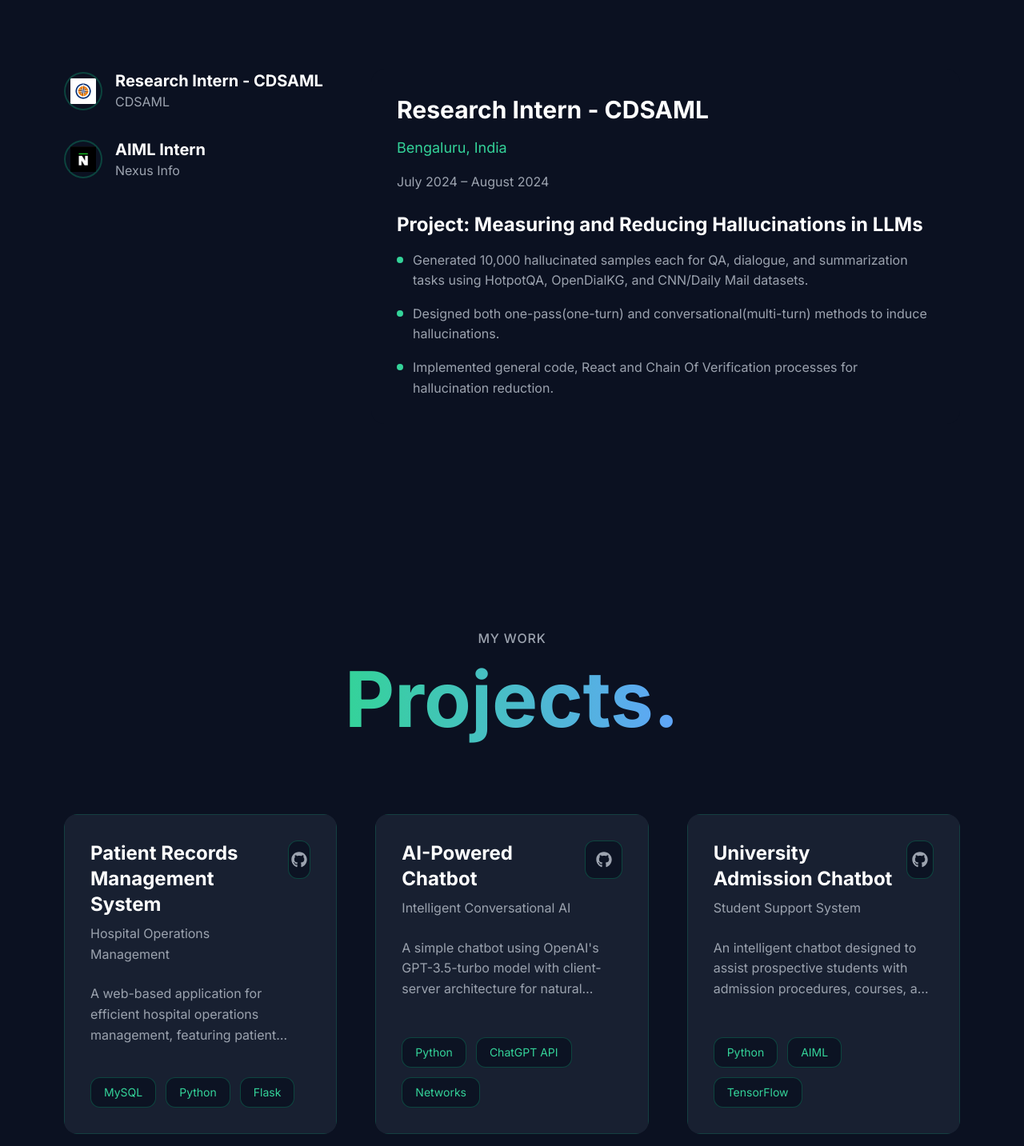
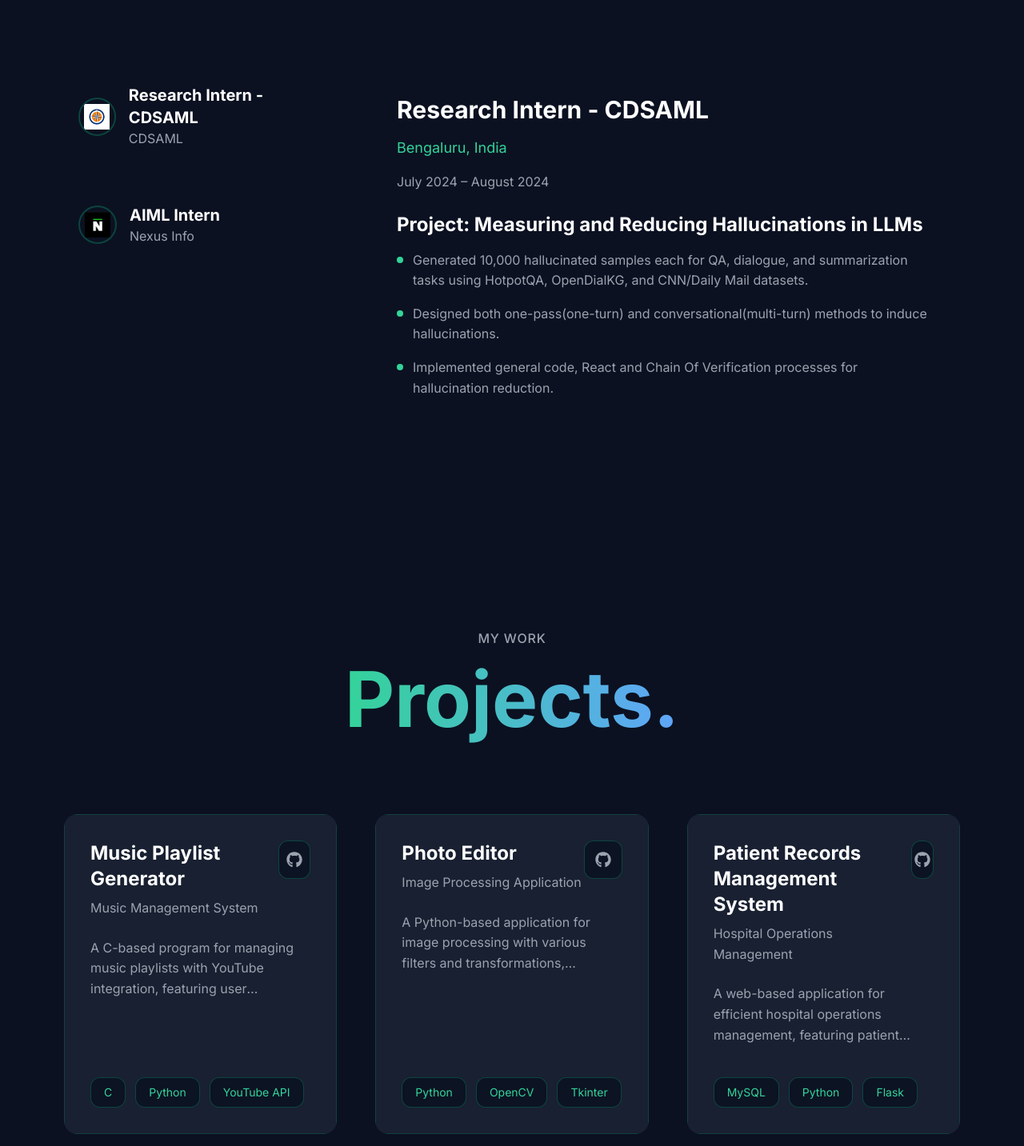
Before and after one commit to meghajbhat/portfolio, a Next.js app: page / in a window 1280 px wide. Shown: the part 2017-3450 px from the top of the page at 80% size. Built offline with nearby package versions, Linux system fonts and the light colour scheme.

Commit message:
project ui change8

```diff
--- a/app/globals.css
+++ b/app/globals.css
@@ -249,3 +249,13 @@
 .text-[#8B5CF6] {
   text-shadow: 0 0 10px rgba(139, 92, 246, 0.3);
 }
+
+/* Work Experience Active State */
+.active-company div {
+  border-color: rgb(16 185 129 / 0.5) !important;
+  background-color: rgb(26 35 51 / 0.5) !important;
+}
+
+.active-company h3 {
+  color: rgb(52 211 153) !important;
+}
--- a/app/page.tsx
+++ b/app/page.tsx
@@ -48,7 +48,7 @@ export default function Home() {
                 <FaGithub className="text-2xl" />
               </a>
               <a
-                href="https://linkedin.com/in/meghajbhat"
+                href="https://www.linkedin.com/in/megha-bhat-20baaa293/"
                 target="_blank"
                 className="w-14 h-14 rounded-2xl bg-[#1A2333]/80 backdrop-blur-sm flex items-center justify-center hover:bg-emerald-500 transition-all duration-300 hover:scale-110"
               >
@@ -162,10 +162,14 @@ export default function Home() {
               <button onClick={() => {
                 const cdsamlDetails = document.getElementById('cdsaml-details');
                 const nexusDetails = document.getElementById('nexus-details');
+                const cdsamlButton = document.getElementById('cdsaml-button');
+                const nexusButton = document.getElementById('nexus-button');
                 if (cdsamlDetails) cdsamlDetails.classList.remove('hidden');
                 if (nexusDetails) nexusDetails.classList.add('hidden');
-              }} className="w-full">
-                <div className="group flex items-center gap-4 cursor-pointer">
+                if (cdsamlButton) cdsamlButton.classList.add('active-company');
+                if (nexusButton) nexusButton.classList.remove('active-company');
+              }} className="w-full" id="cdsaml-button">
+                <div className="group flex items-center gap-4 cursor-pointer p-4 rounded-xl border-2 border-transparent hover:border-emerald-500/30 hover:bg-[#1A2333]/50 transition-all duration-300">
                   <div className="w-12 h-12 rounded-full bg-[#0B1121] border-2 border-emerald-500/30 flex items-center justify-center overflow-hidden">
                     <img src="/images/projects/pes-logo.png" alt="CDSAML" className="w-8 h-8 object-contain" />
                   </div>
@@ -179,10 +183,14 @@ export default function Home() {
               <button onClick={() => {
                 const cdsamlDetails = document.getElementById('cdsaml-details');
                 const nexusDetails = document.getElementById('nexus-details');
+                const cdsamlButton = document.getElementById('cdsaml-button');
+                const nexusButton = document.getElementById('nexus-button');
                 if (nexusDetails) nexusDetails.classList.remove('hidden');
                 if (cdsamlDetails) cdsamlDetails.classList.add('hidden');
-              }} className="w-full">
-                <div className="group flex items-center gap-4 cursor-pointer">
+                if (nexusButton) nexusButton.classList.add('active-company');
+                if (cdsamlButton) cdsamlButton.classList.remove('active-company');
+              }} className="w-full" id="nexus-button">
+                <div className="group flex items-center gap-4 cursor-pointer p-4 rounded-xl border-2 border-transparent hover:border-emerald-500/30 hover:bg-[#1A2333]/50 transition-all duration-300">
                   <div className="w-12 h-12 rounded-full bg-[#0B1121] border-2 border-emerald-500/30 flex items-center justify-center overflow-hidden">
                     <img src="/images/projects/nexus-logo.png" alt="Nexus Info" className="w-8 h-8 object-contain" />
                   </div>
@@ -253,6 +261,96 @@ export default function Home() {
 
           {/* 3D Grid Layout */}
           <div className="grid grid-cols-1 md:grid-cols-2 lg:grid-cols-3 gap-12 perspective-1000">
+            {/* Music Playlist Generator */}
+            <Link href="/experience/music-playlist" className="group">
+              <div className="relative h-[400px] rounded-2xl overflow-hidden transform-gpu transition-all duration-500 hover:scale-105 hover:rotate-2 hover:translate-y-[-10px] preserve-3d">
+                {/* Background Gradient Animation */}
+                <div className="absolute inset-0 bg-gradient-to-br from-blue-500/20 via-purple-500/20 to-emerald-500/20 opacity-0 group-hover:opacity-100 transition-opacity duration-500"></div>
+
+                {/* Project Content */}
+                <div className="relative h-full bg-[#1A2333]/90 backdrop-blur-sm p-8 border border-emerald-500/20 group-hover:border-emerald-500/50 transition-all duration-500">
+                  {/* Project Header */}
+                  <div className="flex justify-between items-start mb-6">
+                    <div className="space-y-2">
+                      <h3 className="text-2xl font-bold text-white group-hover:text-emerald-400 transition-colors duration-300">
+                        Music Playlist Generator
+                      </h3>
+                      <p className="text-gray-400">Music Management System</p>
+                    </div>
+                    <a
+                      href="https://github.com/meghajbhat/Music-Playlist-Generator"
+                      target="_blank"
+                      className="w-12 h-12 rounded-xl bg-[#0B1121]/80 flex items-center justify-center border border-emerald-500/30 group-hover:border-emerald-500/70 transition-all duration-300 hover:scale-110"
+                    >
+                      <FaGithub className="text-xl text-gray-400 group-hover:text-emerald-400" />
+                    </a>
+                  </div>
+
+                  {/* Project Description */}
+                  <p className="text-gray-400 mb-8 line-clamp-3">
+                    A C-based program for managing music playlists with YouTube integration, featuring user management, playlist operations, and stack-based playback history.
+                  </p>
+
+                  {/* Tech Stack */}
+                  <div className="absolute bottom-8 left-8 right-8">
+                    <div className="flex flex-wrap gap-3">
+                      <span className="px-4 py-2 text-sm rounded-xl bg-[#0B1121]/80 text-emerald-400 border border-emerald-500/30 group-hover:border-emerald-500/70 transition-all duration-300">C</span>
+                      <span className="px-4 py-2 text-sm rounded-xl bg-[#0B1121]/80 text-emerald-400 border border-emerald-500/30 group-hover:border-emerald-500/70 transition-all duration-300">Python</span>
+                      <span className="px-4 py-2 text-sm rounded-xl bg-[#0B1121]/80 text-emerald-400 border border-emerald-500/30 group-hover:border-emerald-500/70 transition-all duration-300">YouTube API</span>
+                    </div>
+                  </div>
+
+                  {/* Hover Effect Overlay */}
+                  <div className="absolute inset-0 bg-gradient-to-t from-emerald-500/10 to-transparent opacity-0 group-hover:opacity-100 transition-opacity duration-500"></div>
+                </div>
+              </div>
+            </Link>
+
+            {/* Photo Editor */}
+            <Link href="/experience/photo-editor" className="group">
+              <div className="relative h-[400px] rounded-2xl overflow-hidden transform-gpu transition-all duration-500 hover:scale-105 hover:-rotate-2 hover:translate-y-[-10px] preserve-3d">
+                {/* Background Gradient Animation */}
+                <div className="absolute inset-0 bg-gradient-to-br from-purple-500/20 via-emerald-500/20 to-blue-500/20 opacity-0 group-hover:opacity-100 transition-opacity duration-500"></div>
+
+                {/* Project Content */}
+                <div className="relative h-full bg-[#1A2333]/90 backdrop-blur-sm p-8 border border-emerald-500/20 group-hover:border-emerald-500/50 transition-all duration-500">
+                  {/* Project Header */}
+                  <div className="flex justify-between items-start mb-6">
+                    <div className="space-y-2">
+                      <h3 className="text-2xl font-bold text-white group-hover:text-emerald-400 transition-colors duration-300">
+                        Photo Editor
+                      </h3>
+                      <p className="text-gray-400">Image Processing Application</p>
+                    </div>
+                    <a
+                      href="https://github.com/meghajbhat/Photo-Editor"
+                      target="_blank"
+                      className="w-12 h-12 rounded-xl bg-[#0B1121]/80 flex items-center justify-center border border-emerald-500/30 group-hover:border-emerald-500/70 transition-all duration-300 hover:scale-110"
+                    >
+                      <FaGithub className="text-xl text-gray-400 group-hover:text-emerald-400" />
+                    </a>
+                  </div>
+
+                  {/* Project Description */}
+                  <p className="text-gray-400 mb-8 line-clamp-3">
+                    A Python-based application for image processing with various filters and transformations, featuring a user-friendly interface built with Tkinter and OpenCV.
+                  </p>
+
+                  {/* Tech Stack */}
+                  <div className="absolute bottom-8 left-8 right-8">
+                    <div className="flex flex-wrap gap-3">
+                      <span className="px-4 py-2 text-sm rounded-xl bg-[#0B1121]/80 text-emerald-400 border border-emerald-500/30 group-hover:border-emerald-500/70 transition-all duration-300">Python</span>
+                      <span className="px-4 py-2 text-sm rounded-xl bg-[#0B1121]/80 text-emerald-400 border border-emerald-500/30 group-hover:border-emerald-500/70 transition-all duration-300">OpenCV</span>
+                      <span className="px-4 py-2 text-sm rounded-xl bg-[#0B1121]/80 text-emerald-400 border border-emerald-500/30 group-hover:border-emerald-500/70 transition-all duration-300">Tkinter</span>
+                    </div>
+                  </div>
+
+                  {/* Hover Effect Overlay */}
+                  <div className="absolute inset-0 bg-gradient-to-t from-emerald-500/10 to-transparent opacity-0 group-hover:opacity-100 transition-opacity duration-500"></div>
+                </div>
+              </div>
+            </Link>
+
             {/* Patient Records Management System */}
             <Link href="/experience/patient-records" className="group">
               <div className="relative h-[400px] rounded-2xl overflow-hidden transform-gpu transition-all duration-500 hover:scale-105 hover:-rotate-2 hover:translate-y-[-10px] preserve-3d">
```
